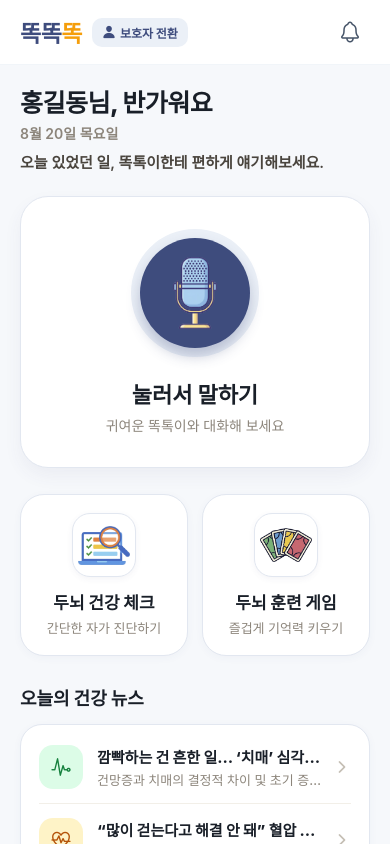
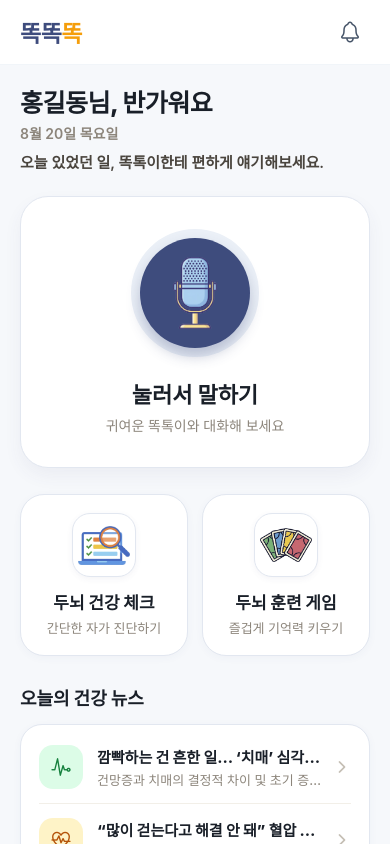
Before and after one commit to sakolok/ddokddok, a React Native app in the folder frontend/: screen /Dashboard in a window 390 px wide. Shown: the top 844 px of the page. Built offline with nearby package versions, Linux system fonts and the light colour scheme.

Commit message:
상단 헤더의 모드 전환 태그 완전 제거 및 브랜드 로고만 유지

```diff
--- a/frontend/src/screens/DashboardScreen.js
+++ b/frontend/src/screens/DashboardScreen.js
@@ -562,30 +562,11 @@ export default function DashboardScreen({ navigation, route }) {
       {activeTab === 'home' && (
         <View style={S.header}>
           <View style={S.headerLeft}>
+            {/* 똑똑똑 브랜드 로고 */}
             <Text style={{ fontFamily: FONT_FAMILY, fontSize: 23, fontWeight: '900', letterSpacing: -0.5 }}>
               <Text style={{ color: userMode === 'senior' ? '#3E4C7D' : '#0D9488' }}>똑똑</Text>
               <Text style={{ color: '#F59E0B' }}>똑</Text>
             </Text>
-
-            {/* 역할 모드 전환 버튼 (PIN 검증 포함) */}
-            <TouchableOpacity
-              style={[
-                S.guardianTag,
-                { backgroundColor: userMode === 'guardian' ? '#e6f4f1' : '#ebf0f7' }
-              ]}
-              onPress={handleToggleMode}
-              activeOpacity={0.8}
-            >
-              <Ionicons
-                name={userMode === 'guardian' ? 'shield-checkmark' : 'person'}
-                size={14}
-                color={userMode === 'guardian' ? '#0d9488' : '#3e4c7d'}
-                style={{ marginRight: 4 }}
-              />
-              <Text style={[S.guardianTagText, { color: userMode === 'guardian' ? '#0d9488' : '#3e4c7d' }]}>
-                {userMode === 'guardian' ? '어르신 전환' : '보호자 전환'}
-              </Text>
-            </TouchableOpacity>
           </View>
 
           <View style={S.headerRight}>
```
